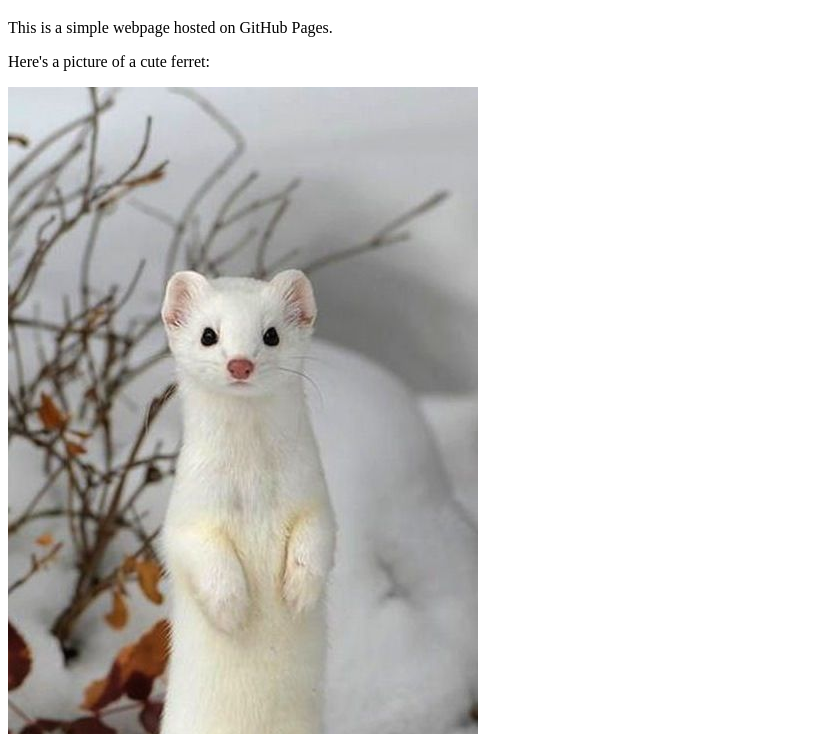
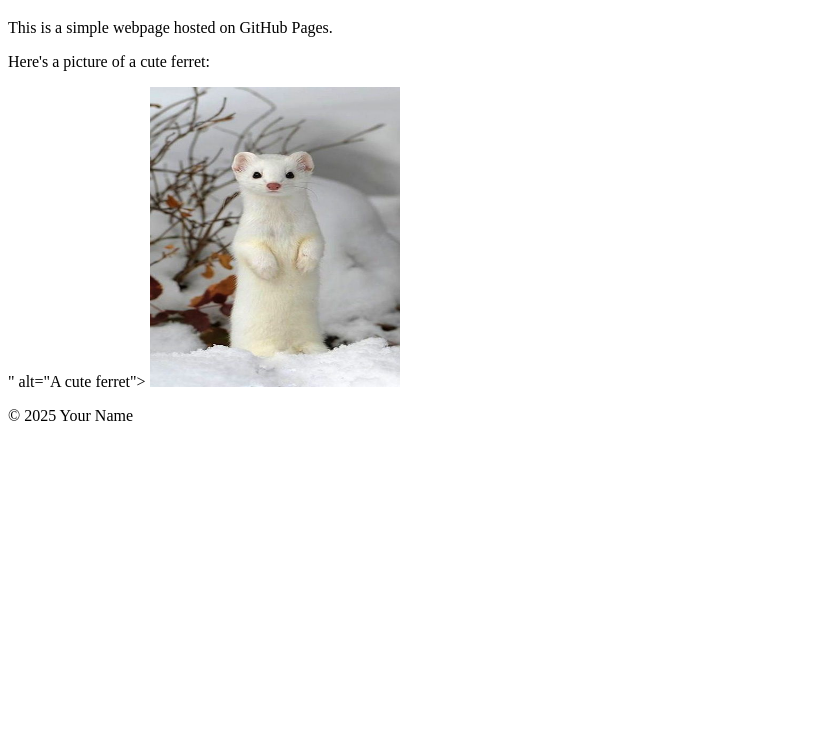
Before and after one commit to bida24-100/PetBank, a plain HTML site: page index.html in a window 1280 px wide. Shown: the part 61-795 px from the top of the page, without its empty margins (0-837 px from the left). Drawn offline with Linux system fonts and the light colour scheme.

Commit message:
Update index.html

```diff
--- a/index.html
+++ b/index.html
@@ -25,10 +25,10 @@
 
 <p>This is a simple webpage hosted on GitHub Pages.</p>
 
-<p>Here's a picture of a cute ferret:</p><img src="download.jpeg" alt="A cute ferret">
+<p>Here's a picture of a cute ferret:</p>" alt="A cute ferret">
 
 
-<img src="download.jpeg" width="300" height="200" alt="Description of image">
+<img src="download.jpeg" width="250" height="300" alt="Description of image">
 
 </main>
 
```
